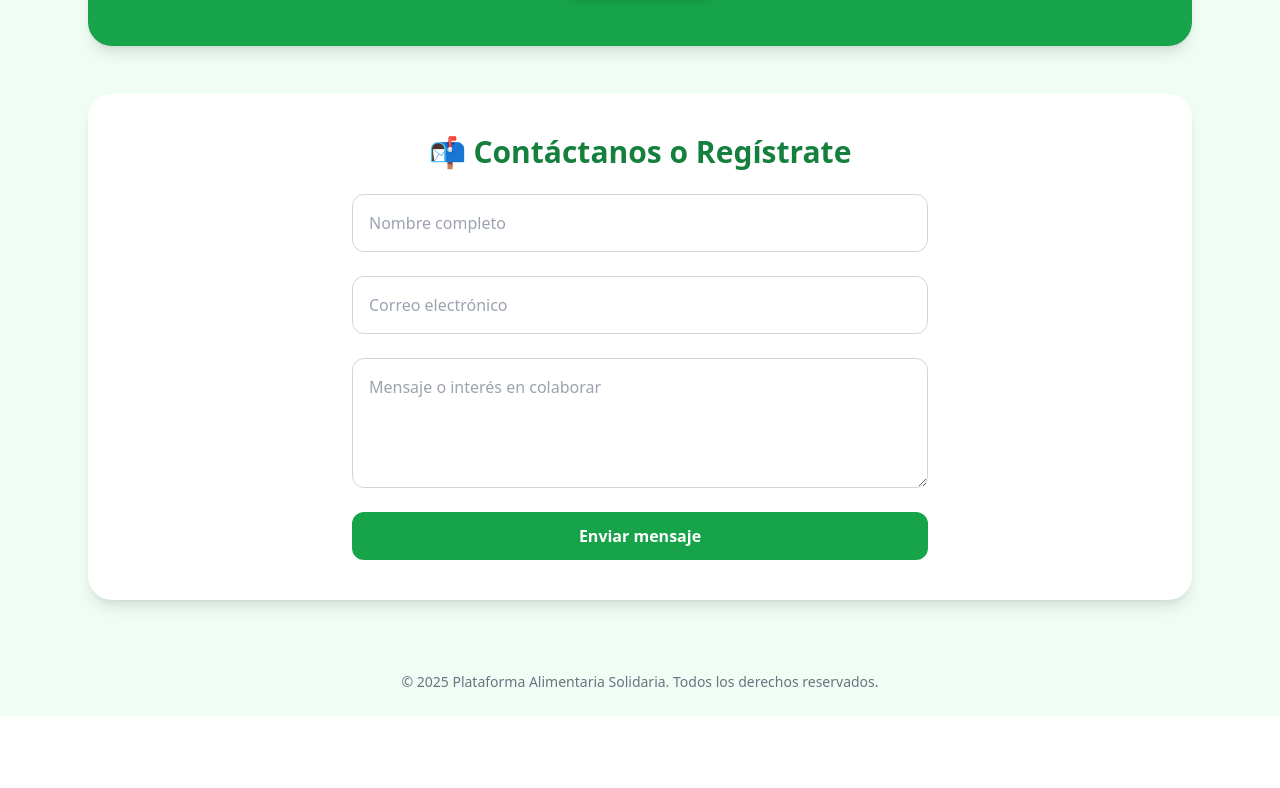
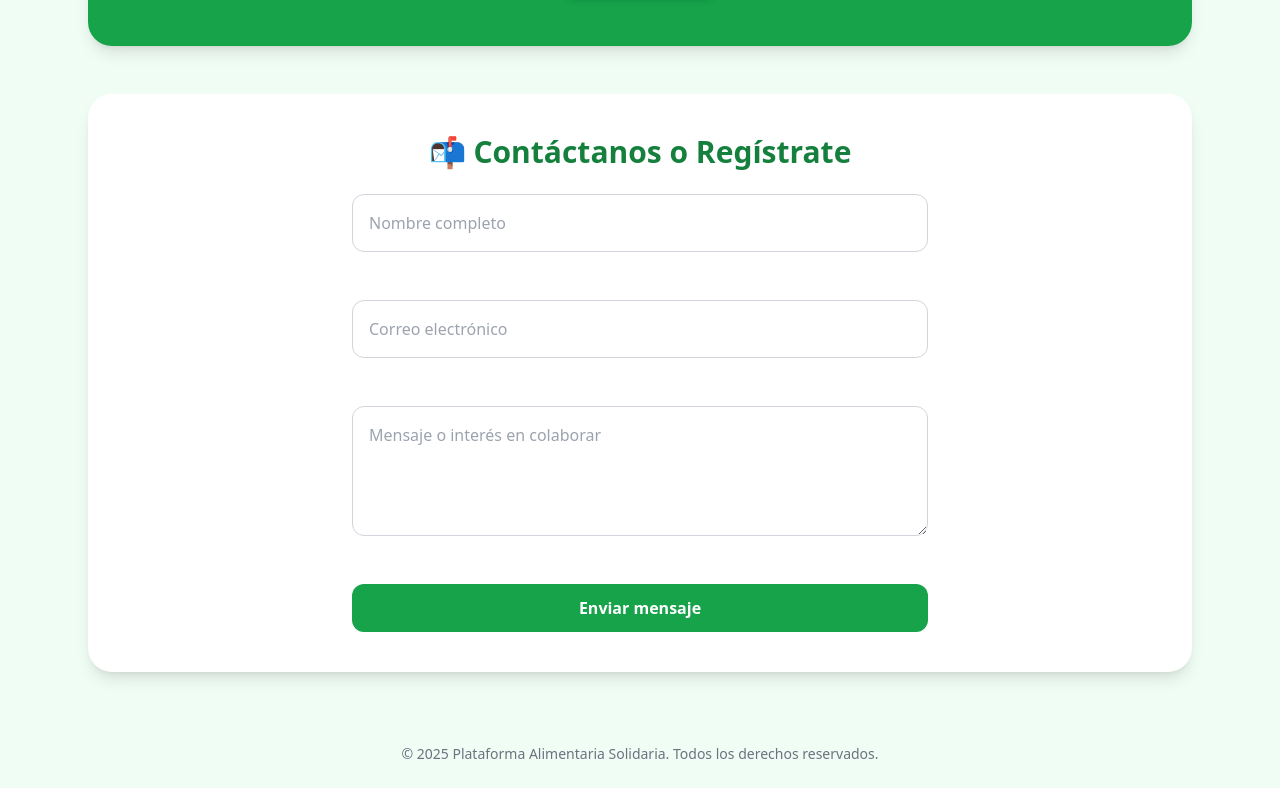
Before and after one commit to MajoS7/landing-page, an Angular app: page / in a window 1280 px wide. Shown: the part 1662-2450 px from the top of the page. Before the commit the page ends 2378 px from the top, so only its background shows below. Built offline with nearby package versions, Linux system fonts and the light colour scheme.

Commit message:
FIX: Validations are added to the form

```diff
--- a/src/app/app.component.html
+++ b/src/app/app.component.html
@@ -63,20 +63,57 @@
 
         <section class="bg-white p-10 rounded-3xl shadow-lg">
           <h2 class="text-3xl font-semibold text-green-700 mb-6 text-center">📬 Contáctanos o Regístrate</h2>
-          <form class="grid gap-6 max-w-xl mx-auto" (submit)="onSubmit($event)">
-            <input type="text" placeholder="Nombre completo" class="p-4 border border-gray-300 rounded-xl focus:outline-none focus:ring-2 focus:ring-green-500">
-            <input type="email" placeholder="Correo electrónico" class="p-4 border border-gray-300 rounded-xl focus:outline-none focus:ring-2 focus:ring-green-500">
-            <textarea rows="4" placeholder="Mensaje o interés en colaborar" class="p-4 border border-gray-300 rounded-xl focus:outline-none focus:ring-2 focus:ring-green-500"></textarea>
+          <form [formGroup]="contactForm" class="grid gap-6 max-w-xl mx-auto" (submit)="onSubmit($event)">
+            <input type="text" placeholder="Nombre completo" class="p-4 border border-gray-300 rounded-xl focus:outline-none focus:ring-2 focus:ring-green-500" formControlName="nombre"
+              [ngClass]="{
+                'border-red-500 focus:ring-red-500 focus:border-red-500': campoInvalido('nombre'),
+                'border-gray-300 focus:ring-green-500 focus:border-green-500': !campoInvalido('nombre')
+              }">
+              <p class="text-red-500 text-sm">
+                @if(campoInvalido('nombre') && contactForm.get('nombre')?.errors?.['required']){
+                    El nombre es obligatorio.
+                }
+              </p>
+
+            <input type="email" placeholder="Correo electrónico" class="p-4 border border-gray-300 rounded-xl focus:outline-none focus:ring-2 focus:ring-green-500" formControlName="correo"
+            [ngClass]="{
+                'border-red-500 focus:ring-red-500 focus:border-red-500': campoInvalido('correo'),
+                'border-gray-300 focus:ring-green-500 focus:border-green-500': !campoInvalido('correo')
+              }">
+            <p class="text-red-500 text-sm">
+              @if(campoInvalido('correo')){
+                @if(contactForm.get('correo')?.errors?.['required']){
+                  El correo electronicó es obligatorio.
+                }
+                @else if(contactForm.get('correo')?.errors?.['pattern']){
+                  El formato del correo electronicó es inválido.
+                }
+              }
+            </p>
+
+            <textarea rows="4" placeholder="Mensaje o interés en colaborar" class="p-4 border border-gray-300 rounded-xl focus:outline-none focus:ring-2 focus:ring-green-500" formControlName="mensaje"
+            [ngClass]="{
+                'border-red-500 focus:ring-red-500 focus:border-red-500': campoInvalido('mensaje'),
+                'border-gray-300 focus:ring-green-500 focus:border-green-500': !campoInvalido('mensaje')
+              }"></textarea>
+            <p class="text-red-500 text-sm">
+              @if(campoInvalido('mensaje') && contactForm.get('mensaje')?.errors?.['required']){
+                  El mensaje es obligatorio.
+              }
+            </p>
             <button type="submit" class="bg-green-600 text-white font-bold px-6 py-3 rounded-xl hover:bg-green-700 transition">
               Enviar mensaje
             </button>
-            @if(cargando()){
-              <p>Enviando mensaje</p>
-            }
-            @if(exito()){
-              <p>Mensaje enviado</p>
-            } @else if (exito() === false){
-              <p>Error enviando mensaje</p>
+            @switch(true) {
+              @case(cargando()) {
+                <p class="text-blue-500 text-sm text-center">Enviando mensaje...</p>
+              }
+              @case(exito() === true) {
+                <p class="text-green-600 text-sm text-center">✅ Mensaje enviado correctamente.</p>
+              }
+              @case(exito() === false) {
+                <p class="text-red-600 text-sm text-center">❌ Hubo un error al enviar tu mensaje.</p>
+              }
             }
           </form>
         </section>
--- a/src/app/app.component.ts
+++ b/src/app/app.component.ts
@@ -1,10 +1,11 @@
+import { NgClass } from '@angular/common';
 import { Component,inject ,WritableSignal, signal} from '@angular/core';
 import { FormBuilder, FormGroup, Validators, ReactiveFormsModule } from '@angular/forms';
 
 @Component({
   selector: 'app-root',
   standalone: true,
-  imports: [ReactiveFormsModule],
+  imports: [ReactiveFormsModule, NgClass],
   templateUrl: './app.component.html',
   styleUrl: './app.component.scss'
 })
@@ -15,16 +16,15 @@ export class AppComponent {
   cargando = signal(false);
   contactForm: FormGroup = this.fb.group({
     nombre: ['', Validators.required],
-    correo: ['', [Validators.required, Validators.email]],
-    mensaje: ['']
+    correo: ['', [Validators.required, Validators.pattern(/^[a-zA-Z0-9._%+-]+@[a-zA-Z0-9.-]+\.[a-zA-Z]{2,}$/)]],
+    mensaje: ['', Validators.required]
   });
 
 
-  async onSubmit(event: SubmitEvent) {
+  public async onSubmit(event: SubmitEvent) {
     event.preventDefault();
     if (this.contactForm.valid) {
       const formData = this.contactForm.value;
-      console.log('Formulario enviado:', formData);
       this.cargando.set(true);
       const res = await fetch("/.netlify/functions/formulario-contacto", {
         method:'POST',
@@ -35,6 +35,13 @@ export class AppComponent {
       })
        this.cargando.set(false);
        this.exito.set(res.ok);
+    }else{
+      this.contactForm.markAllAsTouched();
     }
   }
+
+   public campoInvalido(campo: string): boolean {
+    const control = this.contactForm.get(campo);
+    return control?.invalid && control?.touched || false;
+  }
 }
```
